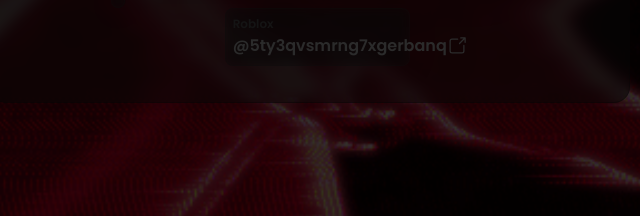
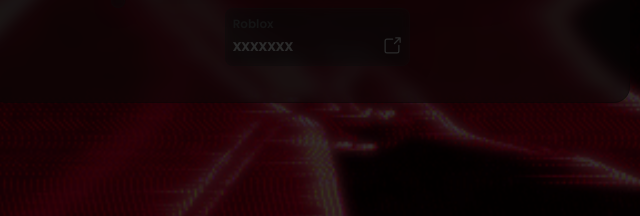
Before and after one commit to proximitise/bio, a plain HTML site: page index.html in a window 1280 px wide. Shown: the part 505-721 px from the top of the page, 330-970 px from the left. Drawn offline with Linux system fonts and the light colour scheme.

Commit message:
Update index.html

```diff
--- a/index.html
+++ b/index.html
@@ -98,7 +98,7 @@
                           <div class="link" id="connection">
                               <p>Roblox</p>
                               <div class="link-content">
-                                  <h4>@5ty3qvsmrng7xgerbanq</h4>
+                                  <h4>xxxxxxx</h4>
                                   <a href="https://www.roblox.com/users/12906994/profile?friendshipSourceType=PlayerSearch" target="_blank">
                                       <div class="tooltip" data-text="View Link">
                                       <svg width="20px" height="20px" viewBox="0 0 32 32" xmlns="http://www.w3.org/2000/svg" fill="none">
```
